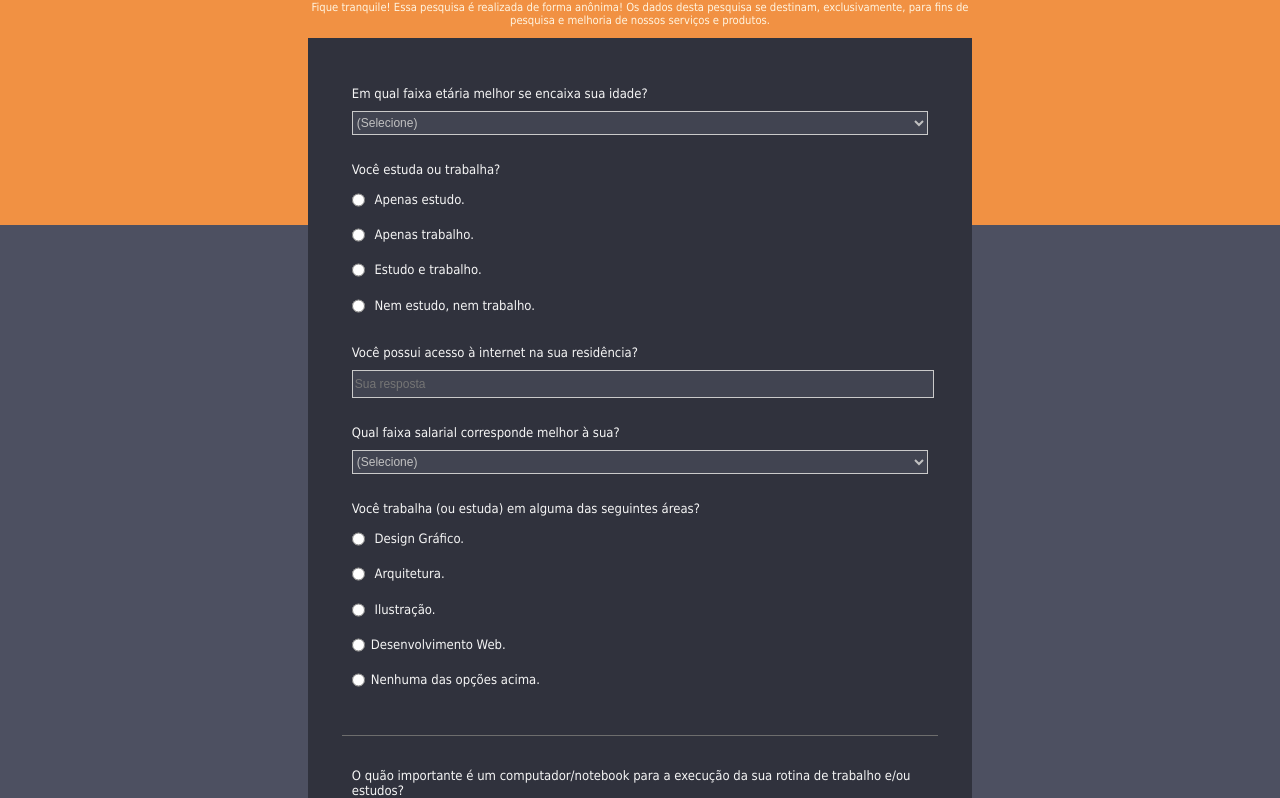
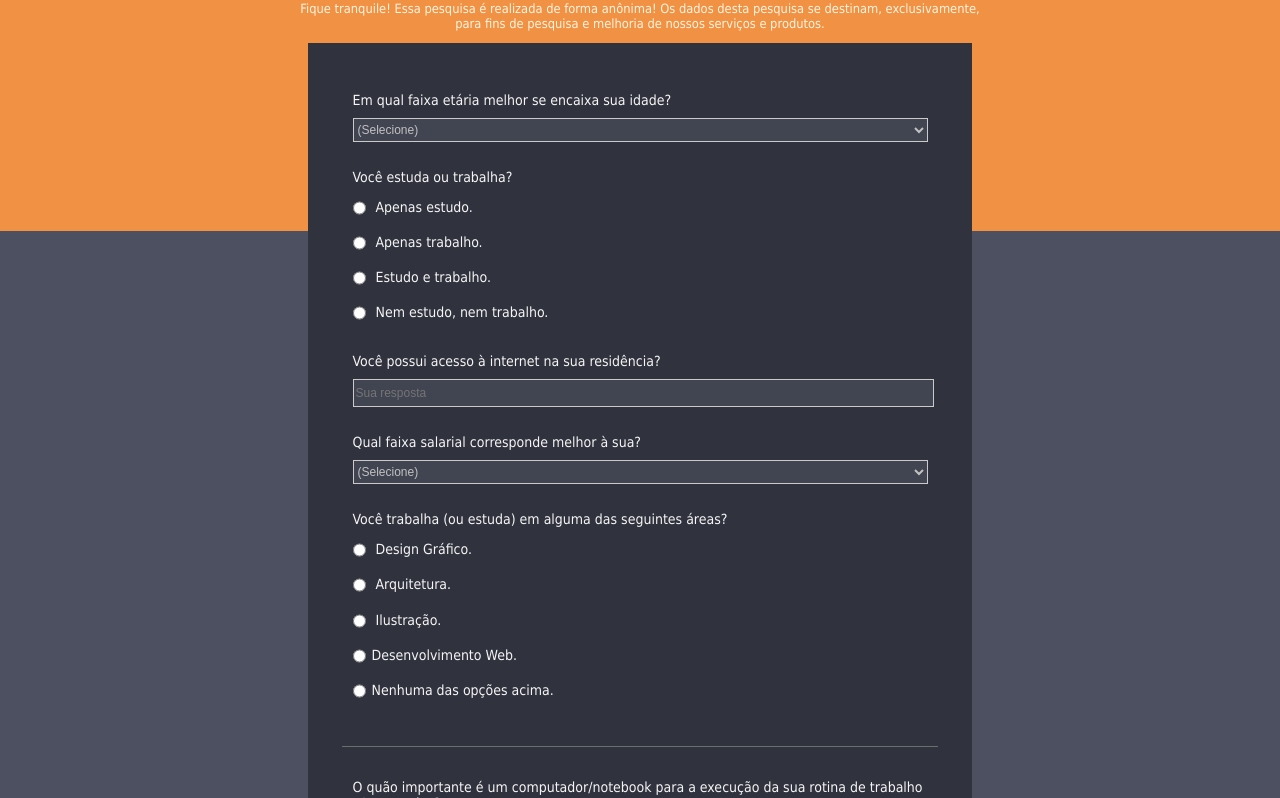
Before and after one commit to macelle/firstProject, a plain HTML site: page index.html in a window 1280 px wide. Shown: the part 78-876 px from the top of the page. Drawn offline with Linux system fonts and the light colour scheme.

Commit message:
Update styles.css

```diff
--- a/styles.css
+++ b/styles.css
@@ -10,7 +10,7 @@ body {
 
 
 form {
-    font-size: 13px;
+    font-size: 14px;
     width: 60vw;
     min-width: 300px;
     max-width: 600px;
@@ -54,7 +54,7 @@ header h1 {
 header p {
     width: 55%;
     text-align: center;
-    font-size: 0.7rem;
+    font-size: 0.8rem;
     color: #fff4e0;
     margin-top: -0.8rem;
     margin-left: auto;
```
